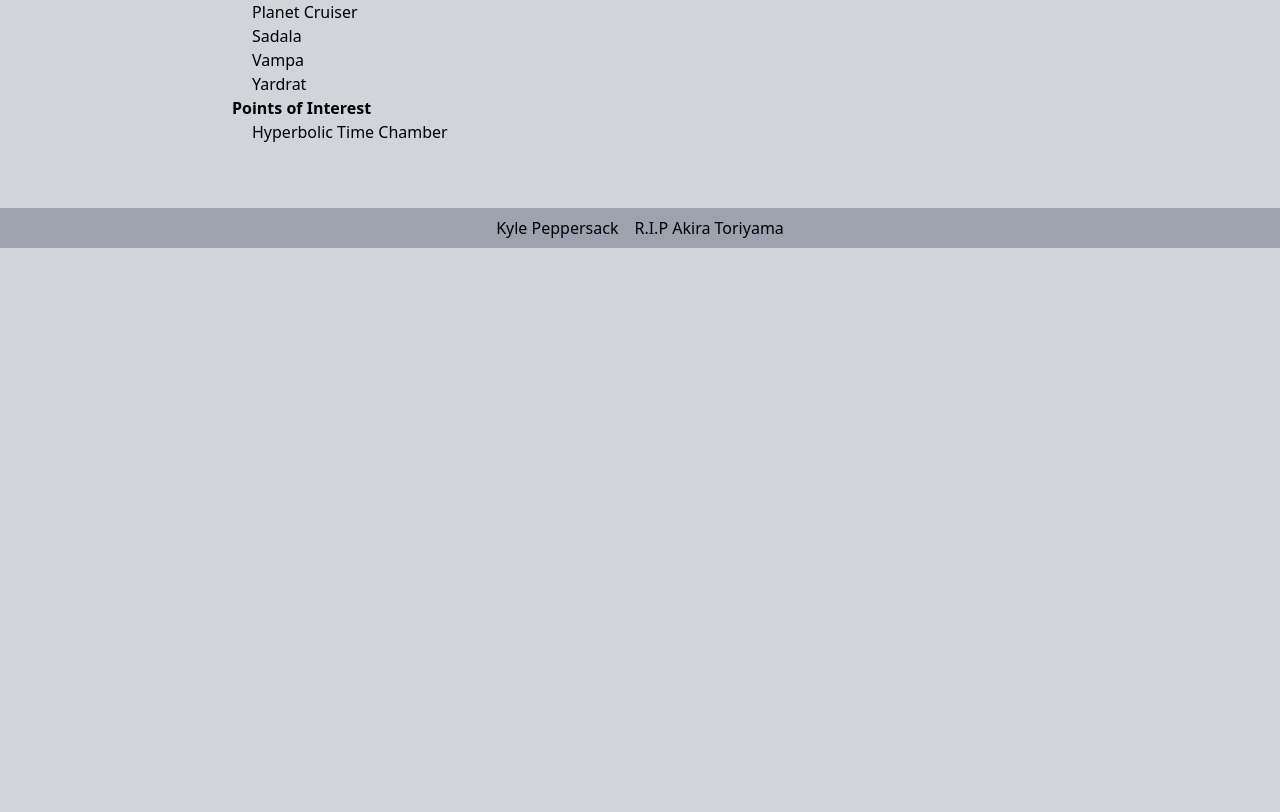
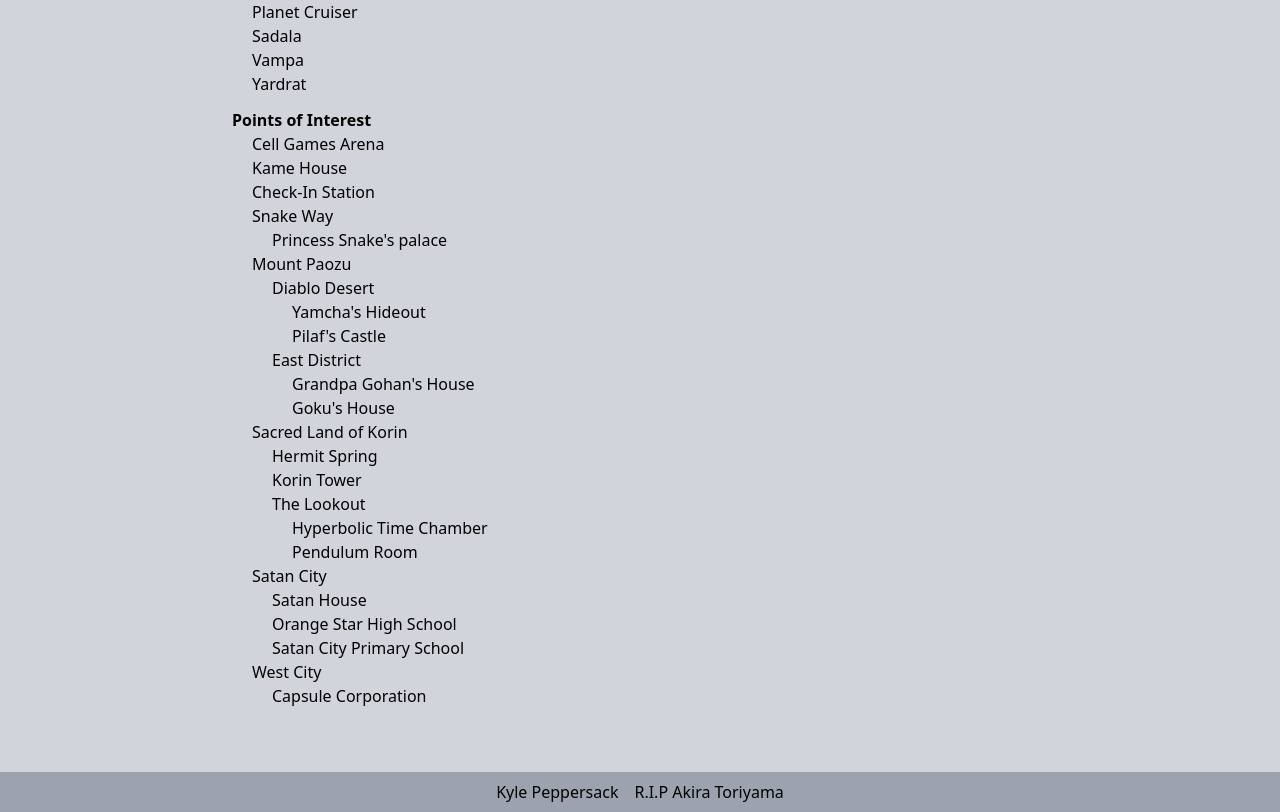
Before and after one commit to KylePep/ddbwiki, a Next.js app: page /world in a window 1280 px wide. Shown: the part 680-1492 px from the top of the page. Before the commit the page ends 928 px from the top, so only its background shows below. Built offline with nearby package versions, Linux system fonts and the light colour scheme.

Commit message:
Added point of interest content to World

```diff
--- a/app/world/page.tsx
+++ b/app/world/page.tsx
@@ -6,7 +6,7 @@ export default function page() {
       <h1 className='mb-3 text-lg'>The world of Dungeons & DragonBalls. Here you can learn about locations such as planets and points of interest.</h1>
       <div>
         <h2 className='font-bold text-md'>Locations</h2>
-        <ul>
+        <ul className='mb-3'>
           <li>Planet Earth</li>
           <li>Planet Namek</li>
           <li>Planet New Namek</li>
@@ -31,7 +31,48 @@ export default function page() {
         </ul>
         <h2 className='font-bold text-md'>Points of Interest</h2>
         <ul>
-          <li>Hyperbolic Time Chamber</li>
+          <li>Cell Games Arena</li>
+          <li>Kame House</li>
+          <li>Check-In Station</li>
+          <li>Snake Way</li>
+            <ul>
+              <li>Princess {`Snake's`} palace</li>
+            </ul>
+          <li>Mount Paozu</li>
+            <ul>
+              <li>Diablo Desert</li>
+                <ul>
+                  <li>{`Yamcha's`} Hideout</li>
+                  <li>{`Pilaf's`} Castle</li>
+                </ul>
+              </ul>
+            <ul>
+              <li>East District</li>
+              <ul>
+                <li>Grandpa {`Gohan's`} House</li>
+                <li>{`Goku's`} House</li>
+              </ul>
+            </ul>
+          <li>Sacred Land of Korin</li>
+            <ul>
+              <li>Hermit Spring</li>
+              <li>Korin Tower</li>
+              <li>The Lookout</li>
+                <ul>
+                  <li>Hyperbolic Time Chamber</li>
+                  <li>Pendulum Room</li>
+                </ul>
+            </ul>
+          <li>Satan City</li>
+            <ul>
+              <li>Satan House</li>
+              <li>Orange Star High School</li>
+              <li>Satan City Primary School</li>
+            </ul>
+          <li>West City</li>
+            <ul>
+              <li>Capsule Corporation</li>
+            </ul>
         </ul>
       </div>
     </main>
```
